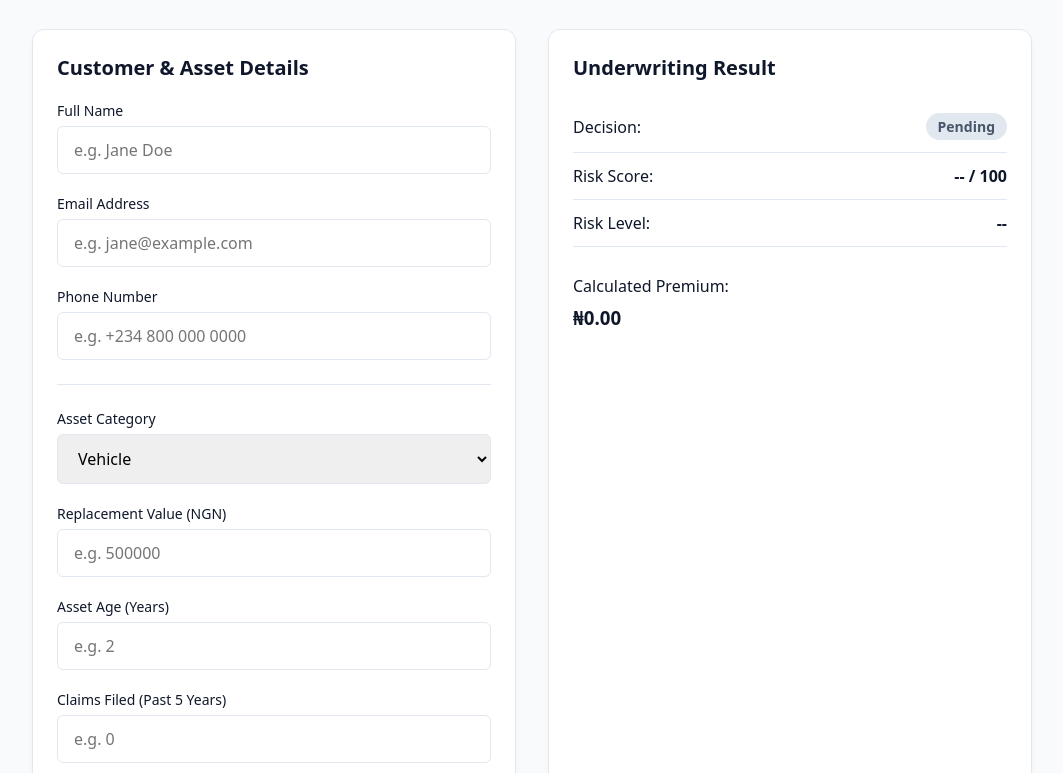
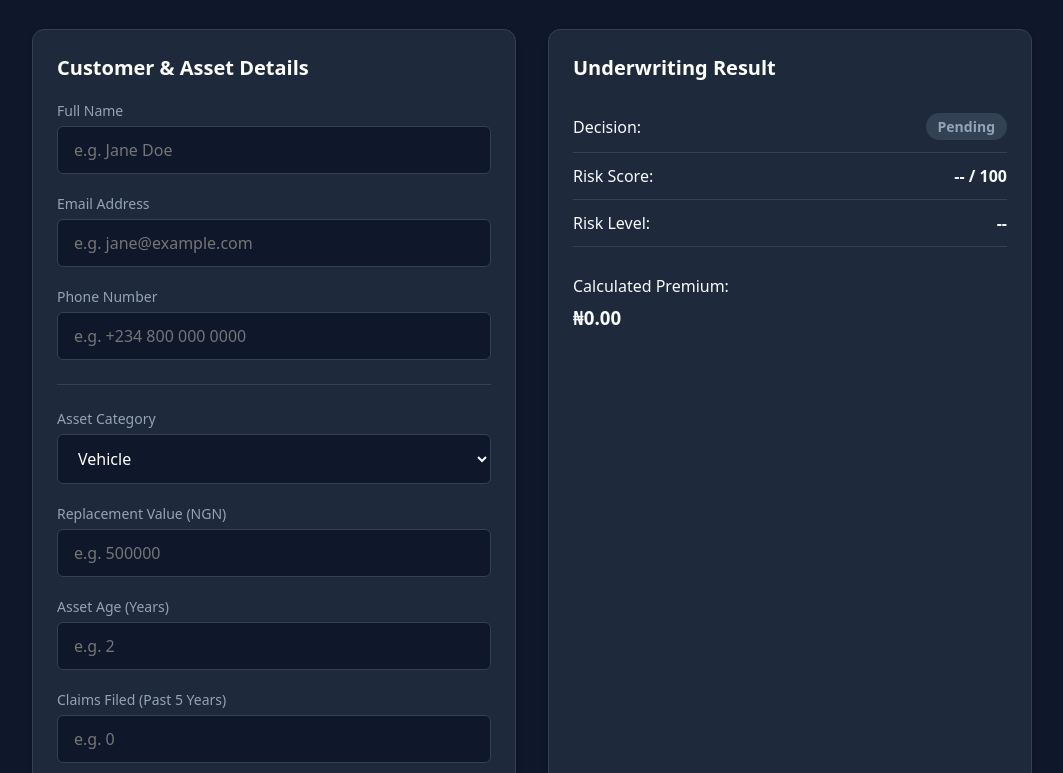
Before and after one commit to PrevailUgah/Nom-Insurance-Underwriting, a website: page public/index.html in a window 1280 px wide. Shown: the part 108-881 px from the top of the page, without its empty margins (108-1171 px from the left). Drawn offline with Linux system fonts and the light colour scheme.

Commit message:
Update styles.css

```diff
--- a/public/styles.css
+++ b/public/styles.css
@@ -1,11 +1,11 @@
 :root {
-  --primary: #2563eb;
-  --primary-hover: #1d4ed8;
-  --bg-color: #f8fafc;
-  --card-bg: #ffffff;
-  --text-primary: #0f172a;
-  --text-muted: #64748b;
-  --border-color: #e2e8f0;
+  --primary: #3b82f6;
+  --primary-hover: #2563eb;
+  --bg-color: #0f172a;        /* Dark Slate / Navy Background */
+  --card-bg: #1e293b;        /* Slightly lighter card background */
+  --text-primary: #f8fafc;   /* White / Light text */
+  --text-muted: #94a3b8;     /* Muted gray text */
+  --border-color: #334155;   /* Dark gray border */
 }
 
 * {
@@ -34,6 +34,7 @@ header {
 header h1 {
   font-size: 2rem;
   margin-bottom: 0.5rem;
+  color: #ffffff;
 }
 
 header p {
@@ -51,12 +52,13 @@ header p {
   border: 1px solid var(--border-color);
   border-radius: 0.75rem;
   padding: 1.5rem;
-  box-shadow: 0 4px 6px -1px rgba(0, 0, 0, 0.05);
+  box-shadow: 0 4px 6px -1px rgba(0, 0, 0, 0.3);
 }
 
 .card h2 {
   font-size: 1.25rem;
   margin-bottom: 1.25rem;
+  color: #ffffff;
 }
 
 .form-group {
@@ -68,6 +70,7 @@ header p {
   font-size: 0.875rem;
   font-weight: 500;
   margin-bottom: 0.375rem;
+  color: var(--text-muted);
 }
 
 .form-group input,
@@ -77,13 +80,15 @@ header p {
   border: 1px solid var(--border-color);
   border-radius: 0.375rem;
   font-size: 1rem;
+  background-color: #0f172a;
+  color: #ffffff;
   outline: none;
 }
 
 .form-group input:focus,
 .form-group select:focus {
   border-color: var(--primary);
-  box-shadow: 0 0 0 3px rgba(37, 99, 235, 0.1);
+  box-shadow: 0 0 0 3px rgba(59, 130, 246, 0.2);
 }
 
 .divider {
@@ -134,15 +139,15 @@ header p {
   font-weight: 600;
 }
 
-.status-pending { background: #e2e8f0; color: #475569; }
-.status-approved { background: #dcfce7; color: #166534; }
-.status-review { background: #fef9c3; color: #854d0e; }
-.status-declined { background: #fee2e2; color: #991b1b; }
+.status-pending { background: #334155; color: #94a3b8; }
+.status-approved { background: #064e3b; color: #a7f3d0; }
+.status-review { background: #713f12; color: #fef08a; }
+.status-declined { background: #7f1d1d; color: #fecaca; }
 
 .modal {
   position: fixed;
   top: 0; left: 0; right: 0; bottom: 0;
-  background: rgba(0, 0, 0, 0.5);
+  background: rgba(0, 0, 0, 0.7);
   display: flex;
   align-items: center;
   justify-content: center;
@@ -151,10 +156,11 @@ header p {
 .modal.hidden { display: none; }
 
 .modal-content {
-  background: white;
+  background: var(--card-bg);
   padding: 2rem;
   border-radius: 0.5rem;
   max-width: 400px;
   width: 90%;
   text-align: center;
+  border: 1px solid var(--border-color);
 }
```
